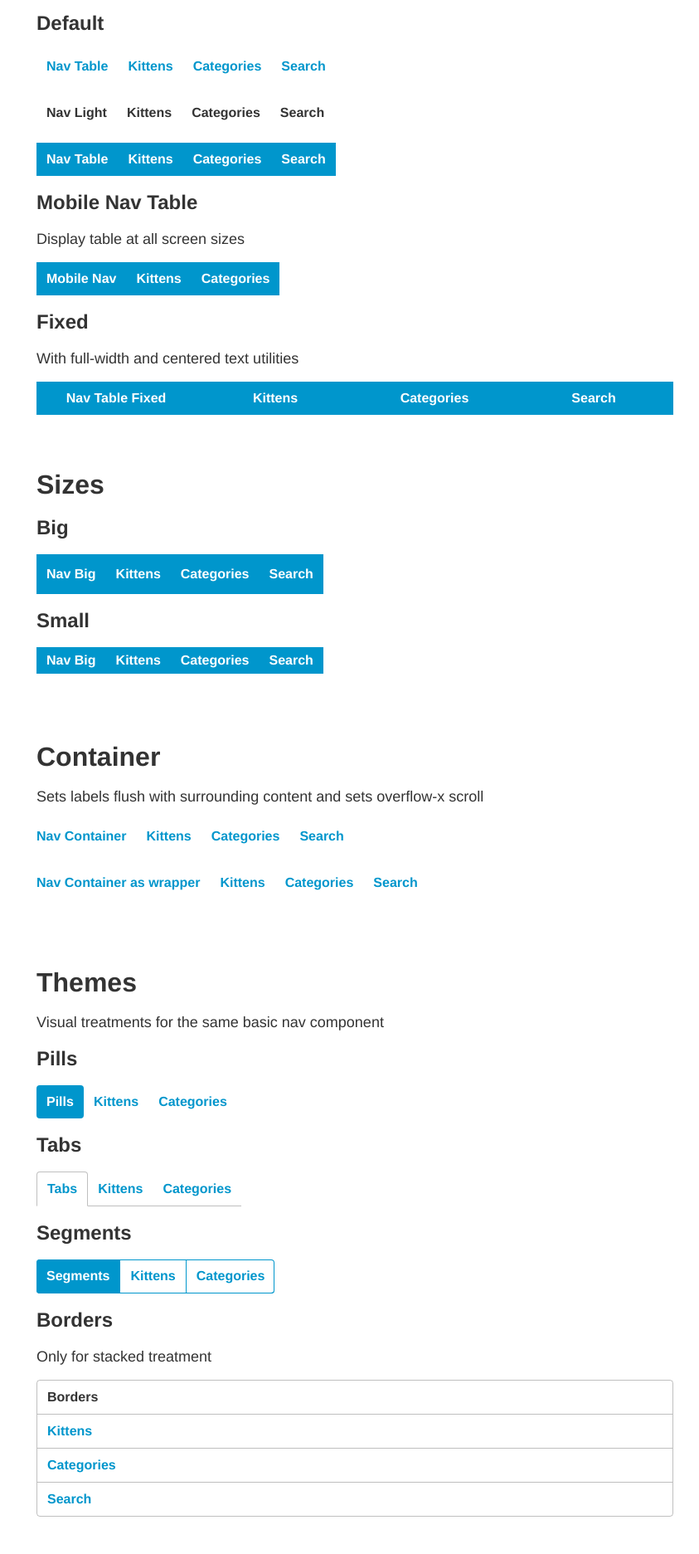
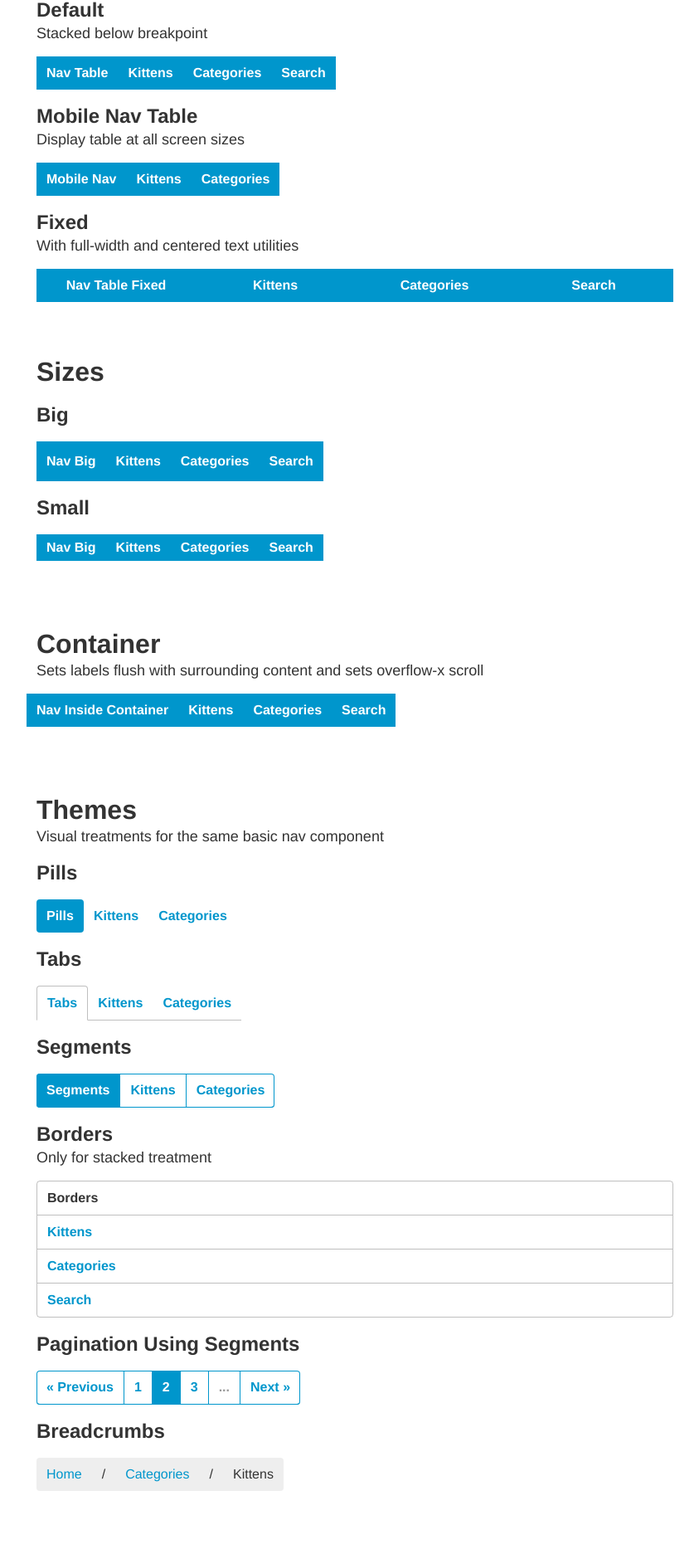
Before and after one commit to AndrewCull/nav, a plain HTML site: page index.html in a window 1280 px wide. Shown: the part 636-2509 px from the top of the page at 83% size, without its empty margins (212-1055 px from the left). Drawn offline with Linux system fonts and the light colour scheme.

Commit message:
Better examples

```diff
--- a/index.html
+++ b/index.html
@@ -63,9 +63,9 @@
   </header>
 
   <section id="basic-nav" class="py1">
-    <h1>Basic Nav</h1>
+    <h1 class="mb0">Basic Nav</h1>
     <p>Stacked by default. Sets line-height, display block, padding, and white-space nowrap</p>
-    <nav class="nav bold mb1">
+    <nav class="nav bold mb1 nav-dark bg-blue">
       <a href="#!">Basic Nav</a>
       <a href="#!">Kittens</a>
       <a href="#!">Categories</a>
@@ -75,33 +75,22 @@
 
   <section id="nav-table" class="py1">
     <h1>Nav Table</h1>
-    <h2>Default</h2>
-    <nav class="nav nav-table bold mb1">
-      <a href="#!">Nav Table</a>
-      <a href="#!">Kittens</a>
-      <a href="#!">Categories</a>
-      <a href="#!">Search</a>
-    </nav>
-    <nav class="nav nav-table nav-light bold mb1">
-      <a href="#!">Nav Light</a>
-      <a href="#!">Kittens</a>
-      <a href="#!">Categories</a>
-      <a href="#!">Search</a>
-    </nav>
+    <h2 class="mb0">Default</h2>
+    <p>Stacked below breakpoint</p>
     <nav class="nav nav-table nav-dark bold mb1 bg-blue">
       <a href="#!">Nav Table</a>
       <a href="#!">Kittens</a>
       <a href="#!">Categories</a>
       <a href="#!">Search</a>
     </nav>
-    <h2>Mobile Nav Table</h2>
+    <h2 class="mb0">Mobile Nav Table</h2>
     <p>Display table at all screen sizes
     <nav class="nav mobile-nav-table nav-dark bold mb1 bg-blue">
       <a href="#!">Mobile Nav</a>
       <a href="#!">Kittens</a>
       <a href="#!">Categories</a>
     </nav>
-    <h2>Fixed</h2>
+    <h2 class="mb0">Fixed</h2>
     <p>With full-width and centered text utilities</p>
     <nav class="nav nav-table nav-table-fixed center bold full-width mb1 nav-dark bg-blue">
       <a href="#!">Nav Table Fixed</a>
@@ -130,17 +119,11 @@
   </section>
 
   <section id="container" class="py2">
-    <h1>Container</h1>
+    <h1 class="mb0">Container</h1>
     <p>Sets labels flush with surrounding content and sets overflow-x scroll</p>
-    <nav class="nav nav-table nav-container bold mb1">
-      <a href="#!">Nav Container</a>
-      <a href="#!">Kittens</a>
-      <a href="#!">Categories</a>
-      <a href="#!">Search</a>
-    </nav>
     <div class="nav-container">
-      <nav class="nav mobile-nav-table bold mb1">
-        <a href="#!">Nav Container as wrapper</a>
+      <nav class="nav mobile-nav-table bold mb1 nav-dark bg-blue">
+        <a href="#!">Nav Inside Container</a>
         <a href="#!">Kittens</a>
         <a href="#!">Categories</a>
         <a href="#!">Search</a>
@@ -149,7 +132,7 @@
   </section>
 
   <section id="themes" class="py2">
-    <h1>Themes</h1>
+    <h1 class="mb0">Themes</h1>
     <p>Visual treatments for the same basic nav component</p>
     <h2>Pills</h2>
     <nav class="nav mobile-nav-table nav-pills bold mb1">
@@ -169,7 +152,7 @@
       <a href="#!">Kittens</a>
       <a href="#!">Categories</a>
     </nav>
-    <h2>Borders</h2>
+    <h2 class="mb0">Borders</h2>
     <p>Only for stacked treatment</p>
     <nav class="nav nav-borders bold mb1 rounded">
       <a href="#!" class="active">Borders</a>
@@ -177,6 +160,25 @@
       <a href="#!">Categories</a>
       <a href="#!">Search</a>
     </nav>
+    <h2>Pagination Using Segments</h2>
+    <nav class="nav mobile-nav-table nav-segments bold mb1">
+      <a href="#!">&laquo; Previous</a>
+      <a href="#!">1</a>
+      <a href="#!" class="active">2</a>
+      <a href="#!">3</a>
+      <a href="#!" class="disabled">...</a>
+      <a href="#!">Next &raquo;</a>
+    </nav>
+    <h2>Breadcrumbs</h2>
+    <nav class="nav mobile-nav-table mb1 bg-light-gray rounded">
+      <a href="#!">Home</a>
+      <span class="nav-item">/</span>
+      <a href="#!">Categories</a>
+      <span class="nav-item">/</span>
+      <span class="nav-item">Kittens</span>
+    </nav>
+
+
   </section>
 
   <section id="radios-checkboxes" class="py2">
--- a/nav.scss
+++ b/nav.scss
@@ -186,8 +186,17 @@ $border-color: $darken-2 !default;
   .active {
     color: white;
     background-color: $link-color;
-    &:hover {
+    &:hover,
+    &:focus {
       background-color: darken($link-color,10%);
+    }
+  }
+  .disabled {
+    color: rgba($dark-gray,.5);
+    &:hover,
+    &:focus {
+      color: rgba($dark-gray,.5);
+      background-color: transparent;
     }
   }
 }
```
Also changed, not shown: nav.css.
